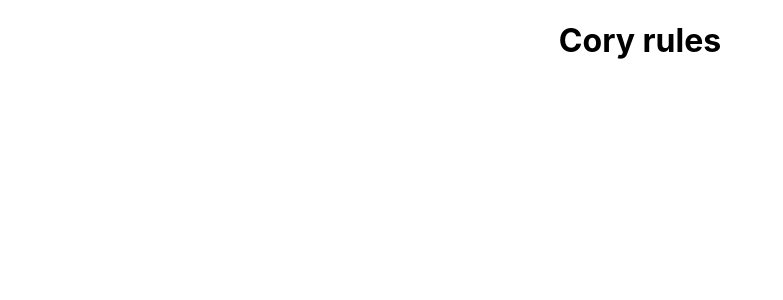
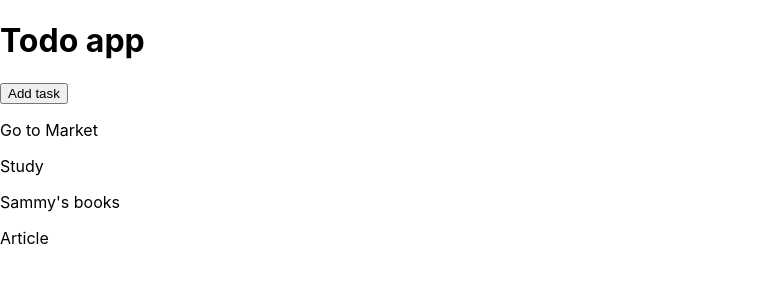
Before and after one commit to aloha45/django-react-todos, a React (Create React App) app in the folder frontend/: page / in a window 1280 px wide. Shown: the top 300 px of the page, without its empty margins (0-783 px from the left). Built offline with nearby package versions, Linux system fonts and the light colour scheme.

Commit message:
render todos on page

```diff
--- a/frontend/src/App.js
+++ b/frontend/src/App.js
@@ -1,11 +1,83 @@
-import './App.css';
+import React, { Component } from "react";
+import "./App.css";
 
-function App() {
-  return (
-    <div className="App">
-      <h1>Cory rules</h1>
-    </div>
-  );
+const todoItems = [
+	{
+		id: 1,
+		title: "Go to Market",
+		description: "Buy ingredients to prepare dinner",
+		completed: true,
+	},
+	{
+		id: 2,
+		title: "Study",
+		description: "Read Algebra and History textbook for the upcoming test",
+		completed: false,
+	},
+	{
+		id: 3,
+		title: "Sammy's books",
+		description: "Go to library to return Sammy's books",
+		completed: true,
+	},
+	{
+		id: 4,
+		title: "Article",
+		description: "Write article on how to use Django with React",
+		completed: false,
+	},
+];
+
+class App extends Component {
+	constructor(props) {
+		super(props);
+		this.state = {
+      test: "test works",
+			todoList: [
+				{
+					id: 1,
+					title: "Go to Market",
+					description: "Buy ingredients to prepare dinner",
+					completed: true,
+				},
+				{
+					id: 2,
+					title: "Study",
+					description:
+						"Read Algebra and History textbook for the upcoming test",
+					completed: false,
+				},
+				{
+					id: 3,
+					title: "Sammy's books",
+					description: "Go to library to return Sammy's books",
+					completed: true,
+				},
+				{
+					id: 4,
+					title: "Article",
+					description: "Write article on how to use Django with React",
+					completed: false,
+				},
+			],
+		};
+	}
+
+	render() {
+		return (
+			<>
+				<main className="container">
+					<h1>Todo app</h1>
+					<button className="btn btn-primary">Add task</button>
+					<div className="todos">
+						{this.state.todoList.map((todo) =>
+							<p>{todo.title}</p>
+						)}
+					</div>
+				</main>
+			</>
+		);
+	}
 }
 
 export default App;
```
